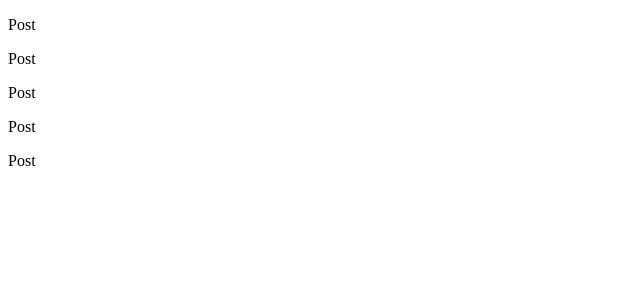
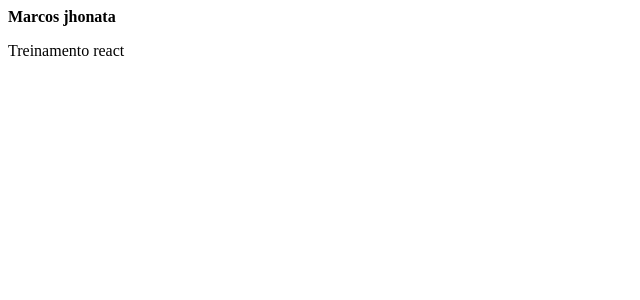
Before and after one commit to MarcosJhonata/Ignite, a React (Vite) app in the folder Aulas/01-fundamentos-reactjs/: page / in a window 1280 px wide. Shown: the top 300 px of the page, without its empty margins (0-640 px from the left). Built offline with nearby package versions, Linux system fonts and the light colour scheme.

Commit message:
adição de componentes

```diff
--- a/Aulas/01-fundamentos-reactjs/src/App.jsx
+++ b/Aulas/01-fundamentos-reactjs/src/App.jsx
@@ -2,11 +2,10 @@
 export function App() {
   return (
      <div>
-     <Post />
-     <Post />
-     <Post />
-     <Post />
-     <Post />
+     <Post
+     author="Marcos jhonata"
+     content="Treinamento react"
+     />
      </div>
 
   )
--- a/Aulas/01-fundamentos-reactjs/src/Post.jsx
+++ b/Aulas/01-fundamentos-reactjs/src/Post.jsx
@@ -1,3 +1,8 @@
-export function Post() {
-return <p>Post</p>
+export function Post(props) {
+return (
+    <div>
+        <strong>{props.author}</strong>
+        <p>{props.content}</p>
+    </div>
+)
 }
```
